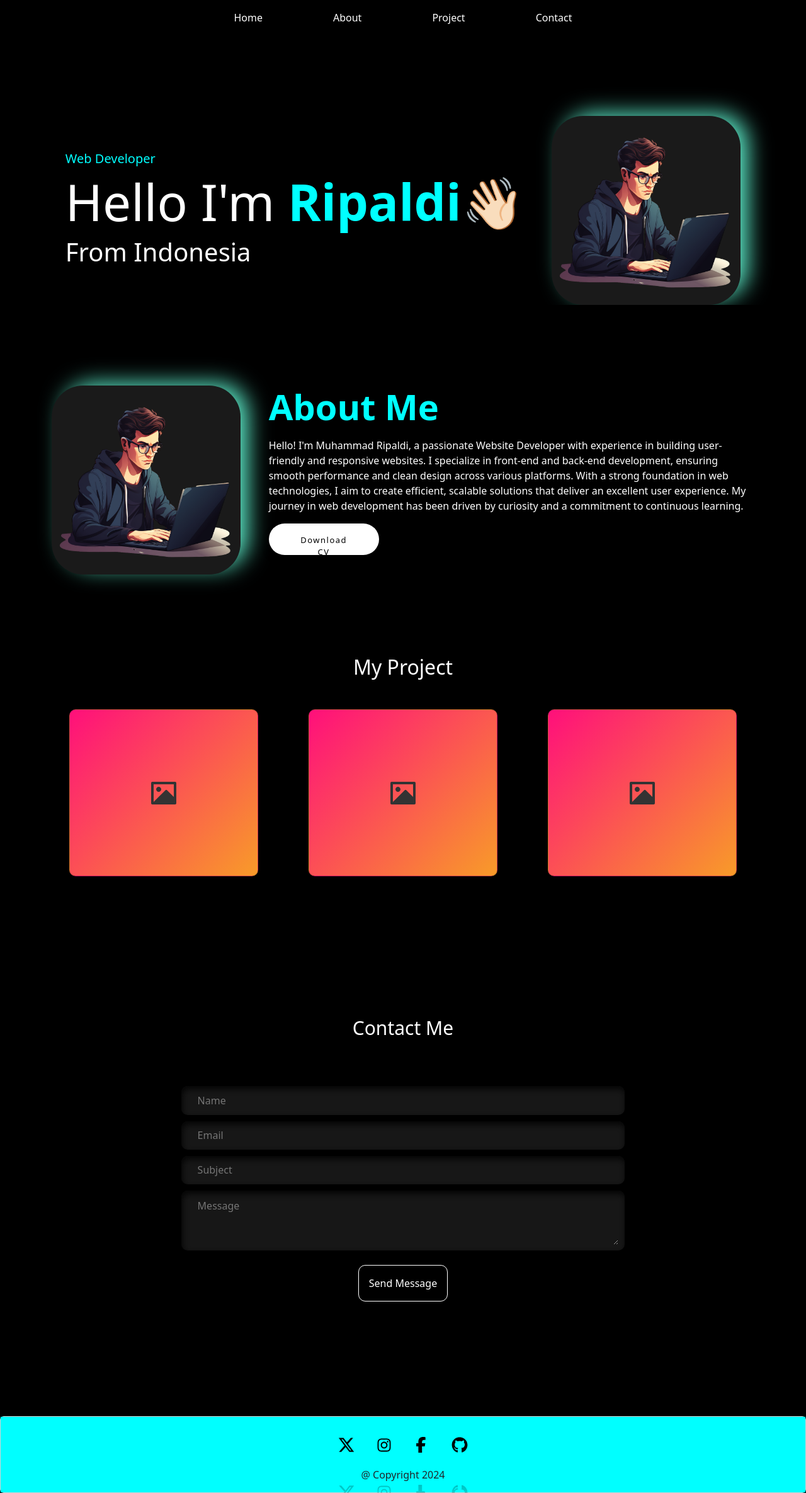
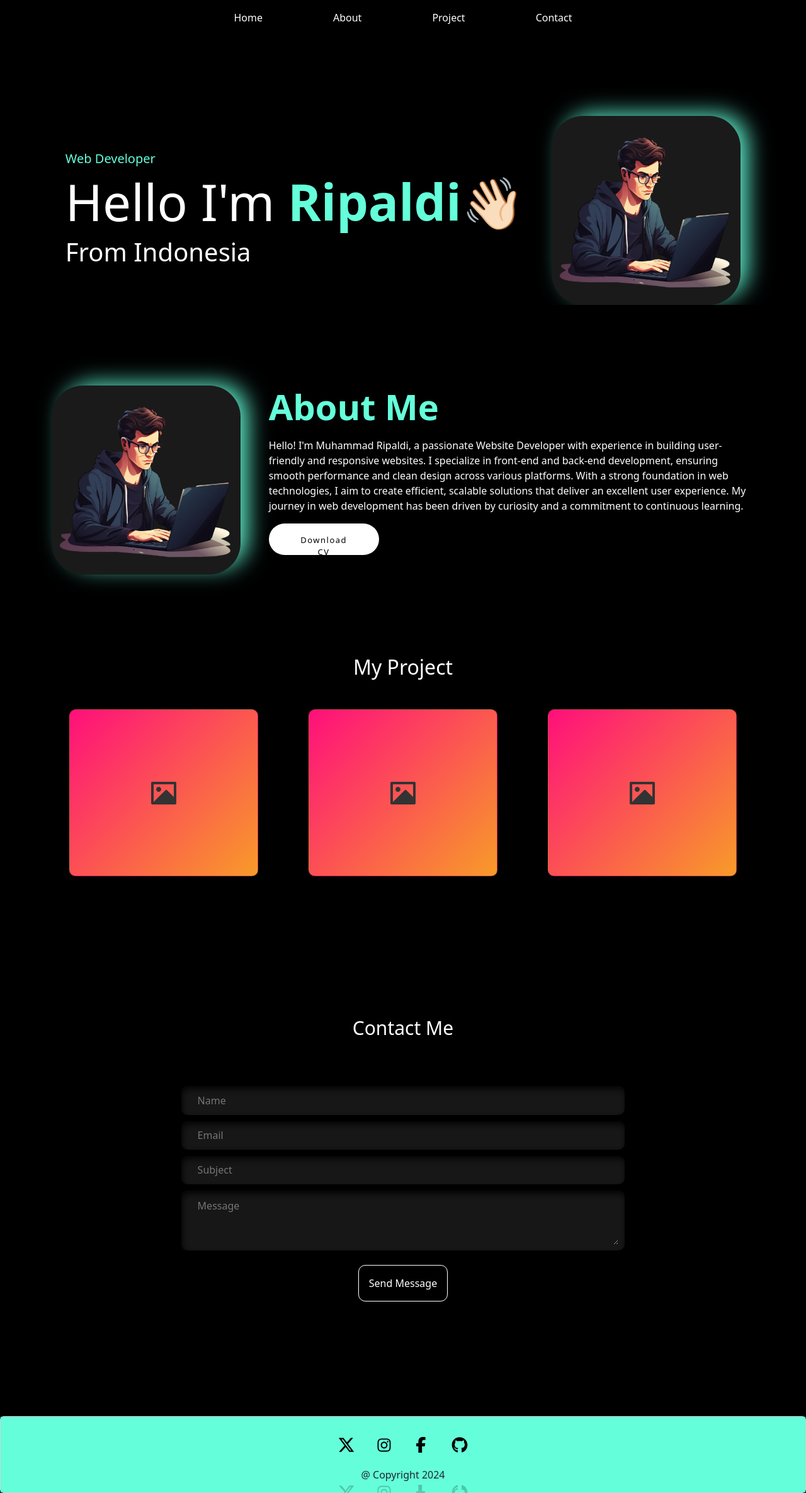
Before and after one commit to ripaldi26/project1-repo, a plain HTML site: page index.html in a window 1280 px wide. Shown: the whole page at 63% size. Drawn offline with nearby package versions, Linux system fonts and the light colour scheme.

Commit message:
update index.html

```diff
--- a/css/style.css
+++ b/css/style.css
@@ -23,17 +23,6 @@ body,
     color: white !important;
 }
 
-/* .nav-link {
-    padding: 0.8em 1.8em;
-    position: relative;
-    overflow: hidden;
-    background-color: transparent;
-    text-align: center;
-    transition: .3s;
-    z-index: 1;
-    font-family: inherit;
-    color: #17C3B2;
-} */
 .nav-link {
     text-decoration: none;
     transition: all 0.6s ease;
@@ -84,8 +73,8 @@ body,
 }
 
 .cv:hover {
-    background-color: aqua;
-    box-shadow: 0px 15px 20px rgba(46, 229, 157, 0.4);
+    background-color: rgba(100, 255, 218, 1);;
+    box-shadow: 0px 15px 20px rgba(100, 255, 218, 1);;
     color: black;
     transform: translateY(-7px);
 }
@@ -174,7 +163,7 @@ body,
 
 /*Hover*/
 .project:hover {
-    border-color: #008bf8;
+    border-color: rgba(100, 255, 218, 1);;
     box-shadow: 0 4px 18px 0 rgba(0, 0, 0, 0.25);
 }
 
--- a/index.html
+++ b/index.html
@@ -42,8 +42,8 @@
         <div class="container home">
             <div class="textPorto" style="margin-top: 5%;">
                 <div class="lead">
-                    <h5 style="color: aqua;">Web Developer</h5>
-                    <h1 class="display-1">Hello I'm <span style="color: aqua; font-weight: bold;">Ripaldi👋🏻</span>
+                    <h5 style="color: rgba(100, 255, 218, 1);">Web Developer</h5>
+                    <h1 class="display-1">Hello I'm <span style="color: rgba(100, 255, 218, 1); font-weight: bold;">Ripaldi👋🏻</span>
                     </h1>
                     <h1>From Indonesia</h1>
                 </div>
@@ -59,7 +59,7 @@
                 <img src="image/—Pngtree—programmer coding on laptop_14121050.png" alt="" width="300px">
             </div>
             <div class="textPorto" style="margin-left: 4%;">
-                <h1 class="display-4" style="color: aqua; font-weight: bold;">About Me</span></h1>
+                <h1 class="display-4" style="color: rgba(100, 255, 218, 1); font-weight: bold;">About Me</span></h1>
                 <p class="lead" style="margin-top: 2%; font-size: medium;">Hello! I'm Muhammad Ripaldi, a passionate
                     Website
                     Developer
@@ -169,7 +169,7 @@
             </div>
         </div>
         <div class="card text-center">
-            <div style="background-color: aqua; width: 100%;" class="footer">
+            <div style="background-color: rgba(100, 255, 218, 1); width: 100%;" class="footer">
                 <div class="social-login-icons">
                     <div class="socialcontainer">
                         <div class="icon social-icon-1-1">
@@ -241,7 +241,7 @@
                     </div>
                 </div>
             </div>
-            <div style="background-color: aqua;">
+            <div style="background-color: rgba(100, 255, 218, 1);">
                 <p>@ Copyright 2024</p>
             </div>
         </div>
```
